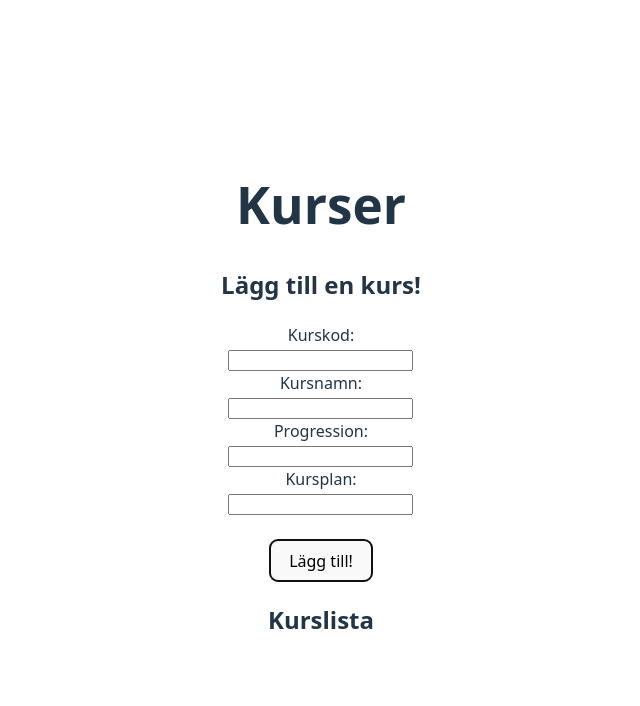
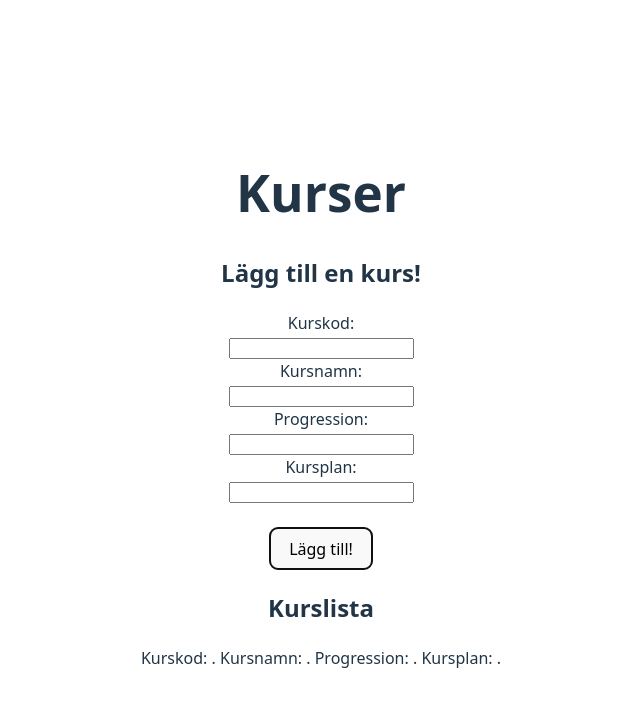
Before and after one commit to Tornrosen/TypeScriptmomentett, a website built with Vite: page momentett/index.html in a window 1280 px wide. Both pictures are taken after a click on the button "Lägg till!". Shown: the whole page, without its empty margins (319-959 px from the left). Built offline with nearby package versions, Linux system fonts and the light colour scheme.

Commit message:
funktioner, knappar och element för skapa lista

```diff
--- a/momentett/index.html
+++ b/momentett/index.html
@@ -11,7 +11,7 @@
       <h2>Lägg till en kurs!</h2>
       <label for="courseCode">Kurskod: </label><br><input type="text" id="courseCode"><br>
       <label for="courseName">Kursnamn: </label><br><input type="text" id="courseName"><br>
-      <label for="courseProg">Progression: </label><br><input type="text" id="courseprog"><br>
+      <label for="courseProg">Progression: </label><br><input type="text" id="courseProg"><br>
       <label for="syllabus">Kursplan: </label><br><input type="text" id="syllabus"><br><br>
       <button id="addBtn">Lägg till!</button>
       <h2>Kurslista</h2>
--- a/momentett/src/courses.ts
+++ b/momentett/src/courses.ts
@@ -1,3 +1,15 @@
+let inputCodeEl = document.getElementById("courseCode") as HTMLInputElement;
+let inputNameEl = document.getElementById("courseName") as HTMLInputElement;
+let inputProgEl = document.getElementById("courseProg") as HTMLInputElement;
+let inputSyllEl = document.getElementById("syllabus") as HTMLInputElement;
+let courseListEl = document.getElementById("courseList");
+
+let addBtnEl = document.getElementById("addBtn") as HTMLButtonElement;
+
+addBtnEl.addEventListener("click", getValues);
+
+function getValues() {
+
 interface Course {
   code: String,
   name: string,
@@ -6,17 +18,14 @@ interface Course {
 }
 
 let course: Course = {
-  code: "DT092G",
-  name: "Webbutveckling",
-  progression: "A",
-  syllabus: "URL"
+  code: inputCodeEl.value,
+  name: inputNameEl.value,
+  progression: inputProgEl.value,
+  syllabus: inputSyllEl.value
 }
 
-function printUser (course:Course) {
-    console.log (course.code);
-    console.log (course.name);
-    console.log (course.progression);
-    console.log (course.syllabus);
+if (courseListEl){
+  courseListEl.textContent = `Kurskod: ${course.code}. Kursnamn: ${course.name}.
+  Progression: ${course.progression}. Kursplan: ${course.syllabus}.`;
 }
-
-printUser(course);
+}
```
